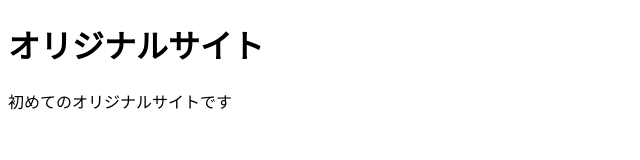
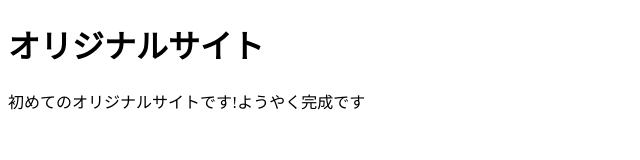
Before and after one commit to mmkarintou/mysite, a plain HTML site: page index.html in a window 1280 px wide. Shown: the whole page, without its empty margins (0-640 px from the left). Drawn offline with Linux system fonts and the light colour scheme.

Commit message:
Add files via upload

```diff
--- a/index.html
+++ b/index.html
@@ -7,6 +7,6 @@
 </head>
 <body>
   <h1>オリジナルサイト</h1>
-  <p>初めてのオリジナルサイトです</p>
+  <p>初めてのオリジナルサイトです!ようやく完成です</p>
 </body>
 </html>
```
